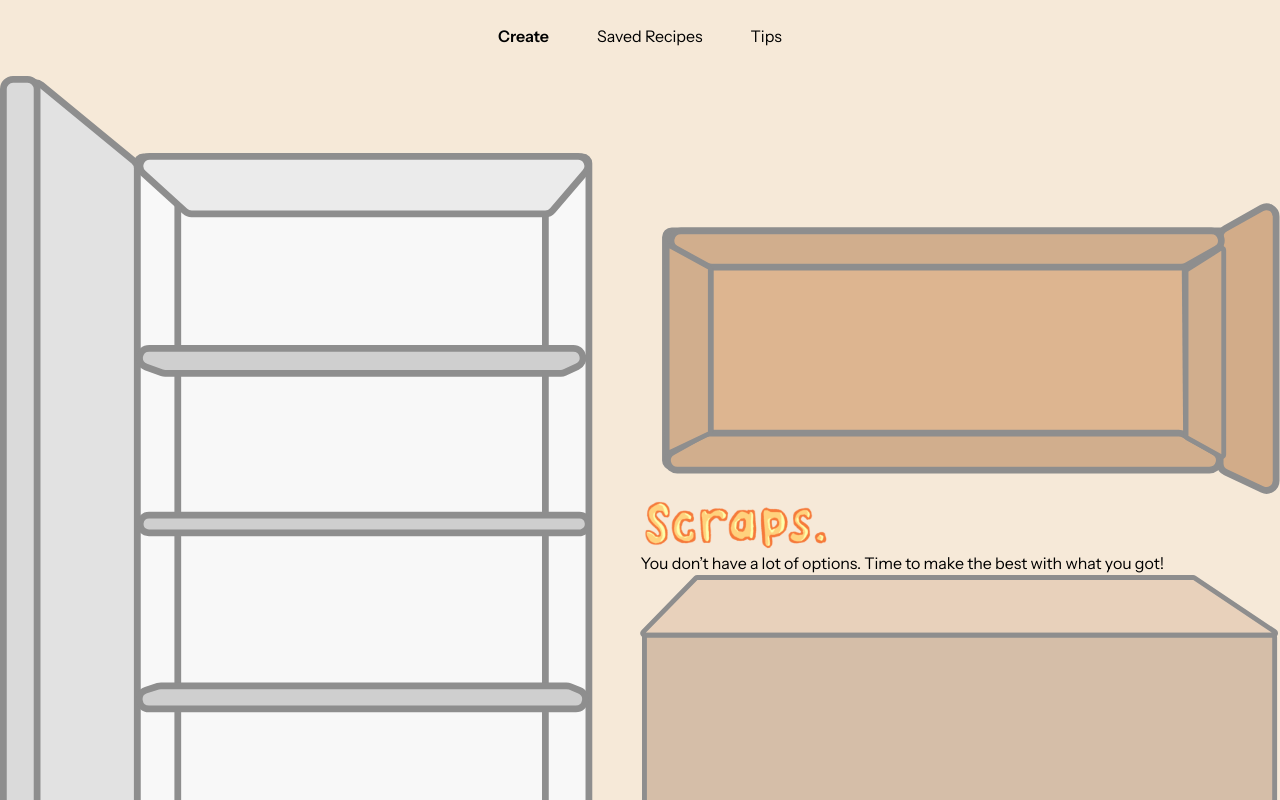
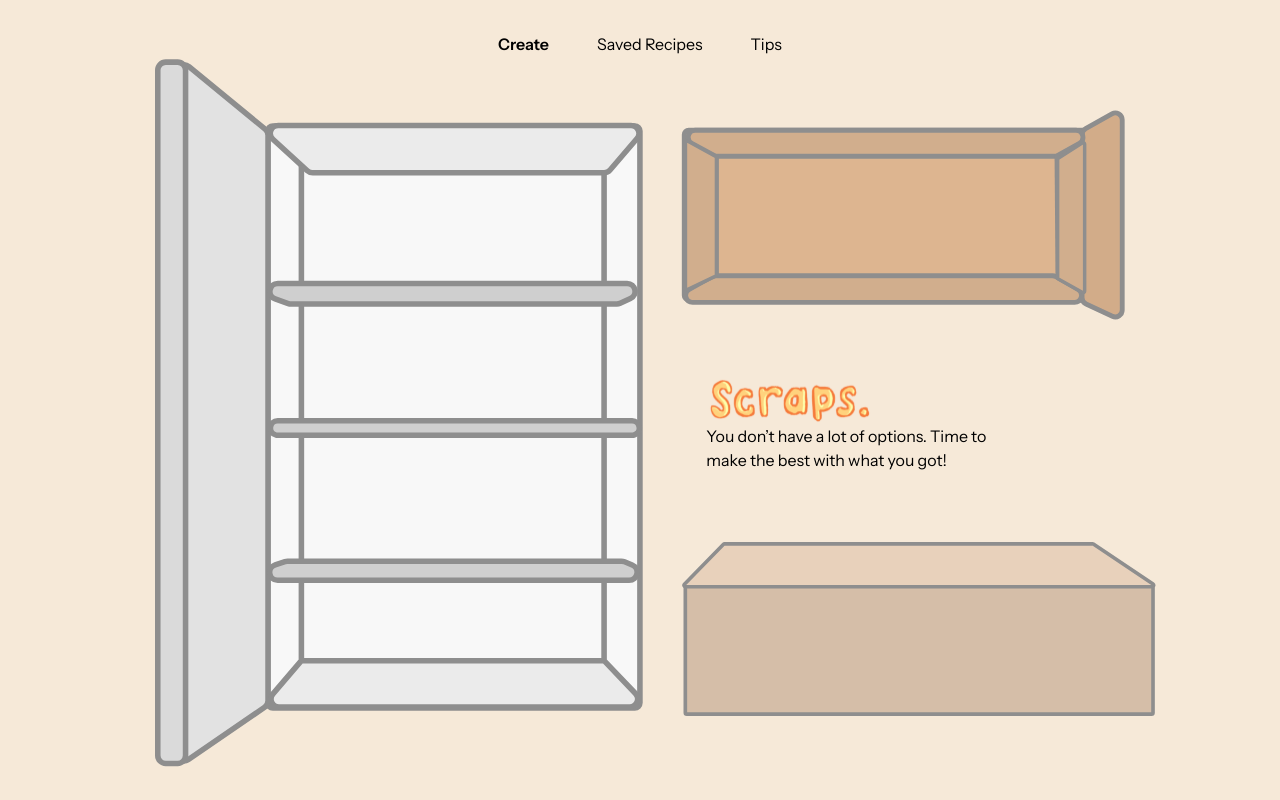
Before and after one commit to andvvo/Scraps, a React (Vite) app: page / in a window 1280 px wide. Shown: the top 800 px of the page. Built offline with nearby package versions, Linux system fonts and the light colour scheme.

Commit message:
Updated Homepage style

```diff
--- a/src/components/layout.tsx
+++ b/src/components/layout.tsx
@@ -7,15 +7,15 @@ export default function Layout() {
   const isChildPage = location.pathname !== "/";
 
   return (
-    <div className="">
-      <header className="p-6">
+    <div className="flex flex-col h-screen">
+      <header className="pt-8">
         {isChildPage && <Link to="/">← Back to Create</Link>}
         <Navbar />
       </header>
-      <main className="flex-1">
+      <main className="flex-1 overflow-auto">
         <Outlet />
       </main>
-      <footer className="p-6"></footer>
+      <footer className="p-4"></footer>
     </div>
   );
 }
--- a/src/pages/create.tsx
+++ b/src/pages/create.tsx
@@ -1,4 +1,3 @@
-import ImagePlaceholder from "../components/common/image-placeholder";
 import fridge from "../assets/fridge.svg";
 import pantry from "../assets/pantry.svg";
 import logo from "../assets/logo.svg";
@@ -6,20 +5,28 @@ import table from "../assets/table.svg";
 
 export default function Create() {
   return (
-    <div className="flex justify-center items-center">
-      <div className="fridge">
-        <img src={fridge} alt="Fridge" className="" />
+    <div className="flex justify-center items-center h-full gap-6">
+      <div className="flex-shrink-0 h-full ml-14">
+        <img src={fridge} alt="Fridge" className="h-full object-contain" />
       </div>
-      <div className="flex flex-col justify-between">
-        <img src={pantry} alt="Pantry" className="" />
-        <div className="flex flex-col">
-          <img src={logo} alt="Logo" className="w-48 h-auto" />
+      <div className="flex flex-col justify-between flex-shrink-0 h-full py-13">
+        <img
+          src={pantry}
+          alt="Pantry"
+          className="max-h-[35%] object-contain -ml-12"
+        />
+        <div className="flex flex-col mb-4">
+          <img src={logo} alt="Logo" className="w-42 h-auto" />
           <p className="text-base">
-            You don’t have a lot of options. Time to make the best with what you
-            got!
+            You don’t have a lot of options. Time to <br></br>
+            make the best with what you got!
           </p>
         </div>
-        <img src={table} alt="Table" className="" />
+        <img
+          src={table}
+          alt="Table"
+          className="max-h-[30%] object-contain -ml-6"
+        />
       </div>
     </div>
   );
```
